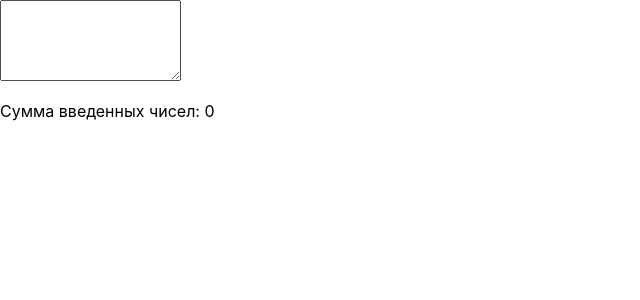
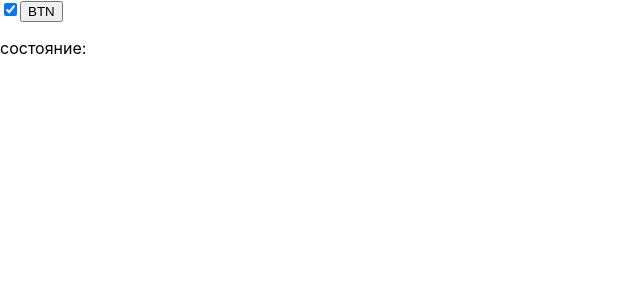
Before and after one commit to Kosa-Nostra/React_Tasks, a React (Create React App) app: page / in a window 1280 px wide. Shown: the top 300 px of the page, without its empty margins (0-640 px from the left). Built offline with nearby package versions, Linux system fonts and the light colour scheme.

Commit message:
Task 62#1

```diff
--- a/src/App.js
+++ b/src/App.js
@@ -38,26 +38,18 @@ function translit(word){
 }
 
 function App() {
-	const [text, setText] = useState("");
+	const [checked, setChecked] = useState(true);
+	const [message, setMessage] = useState("");
 
-	const calculateSum = (input) => {
-	  const sum = input
-		.split("\n")
-		.map(line => parseFloat(line) || 0)
-		.reduce((acc, num) => acc + num, 0);
-	  return sum;
-	};
+  const handleClick = () => {
+    setMessage(checked ? "Привет, пользователь!" : "До свидания!");
+  };
 
-	return (
-	  <div>
-		<textarea
-		  value={text}
-		  onChange={(e) => setText(e.target.value)}
-		  rows={5}
-		/>
-		<p>Сумма введенных чисел: {calculateSum(text)}</p>
-	  </div>
-	);
-  }
+	return <div>
+		<input type="checkbox" checked={checked} onChange={() => setChecked(!checked)} />
+		<button onClick={handleClick}>BTN</button>
+		<p>состояние: {message}</p>
+	</div>;
+}
 
 export default App;
```
